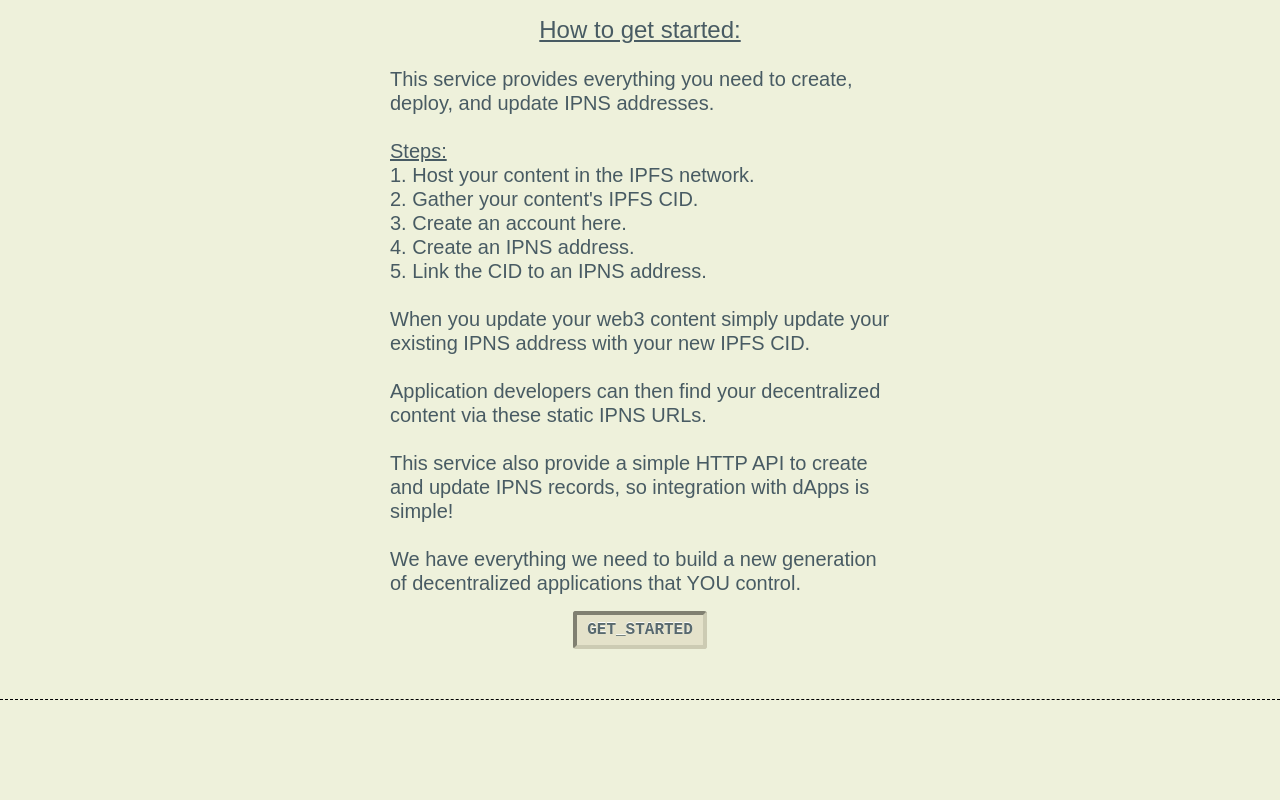
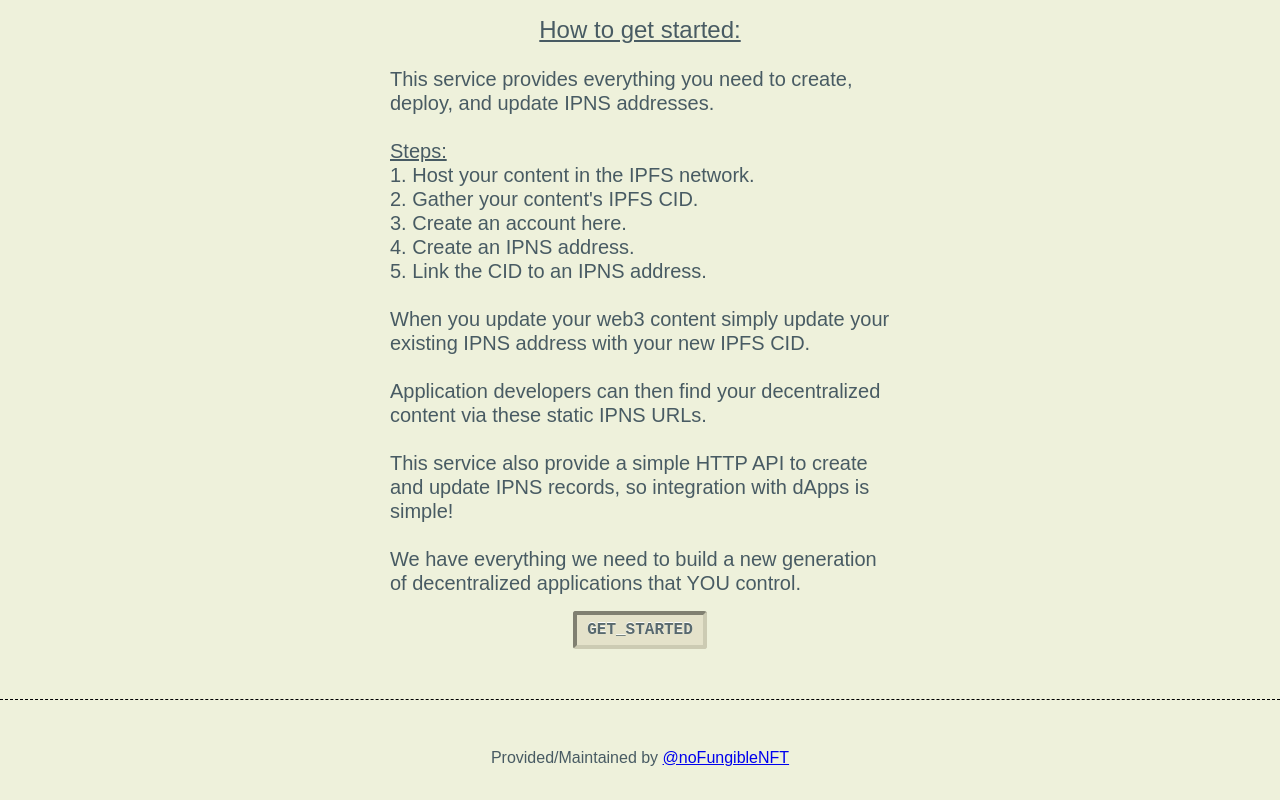
Before and after one commit to nofungible/ipns-manager, a website: page www/about.html in a window 1280 px wide. Shown: the part 1951-2751 px from the top of the page. Before the commit the page ends 2701 px from the top, so only its background shows below. Drawn offline with Linux system fonts and the light colour scheme.

Commit message:
Add footer to remaining pages.

```diff
--- a/www/about.html
+++ b/www/about.html
@@ -176,5 +176,11 @@
                 </table>
             </div>
         </div>
+        <div id="footer-push"></div>
+
+        <!-- Site Footer -->
+        <div id="footer">
+            <p>Provided/Maintained by <a href="https://twitter.com/noFungibleNFT">@noFungibleNFT</a></p>
+        </div>
     </body>
 </html>
```
Also changed, not shown: www/account-password-reset.html (+6 -0 lines), www/account-recover.html (+6 -0 lines), www/error.html (+6 -0 lines).
